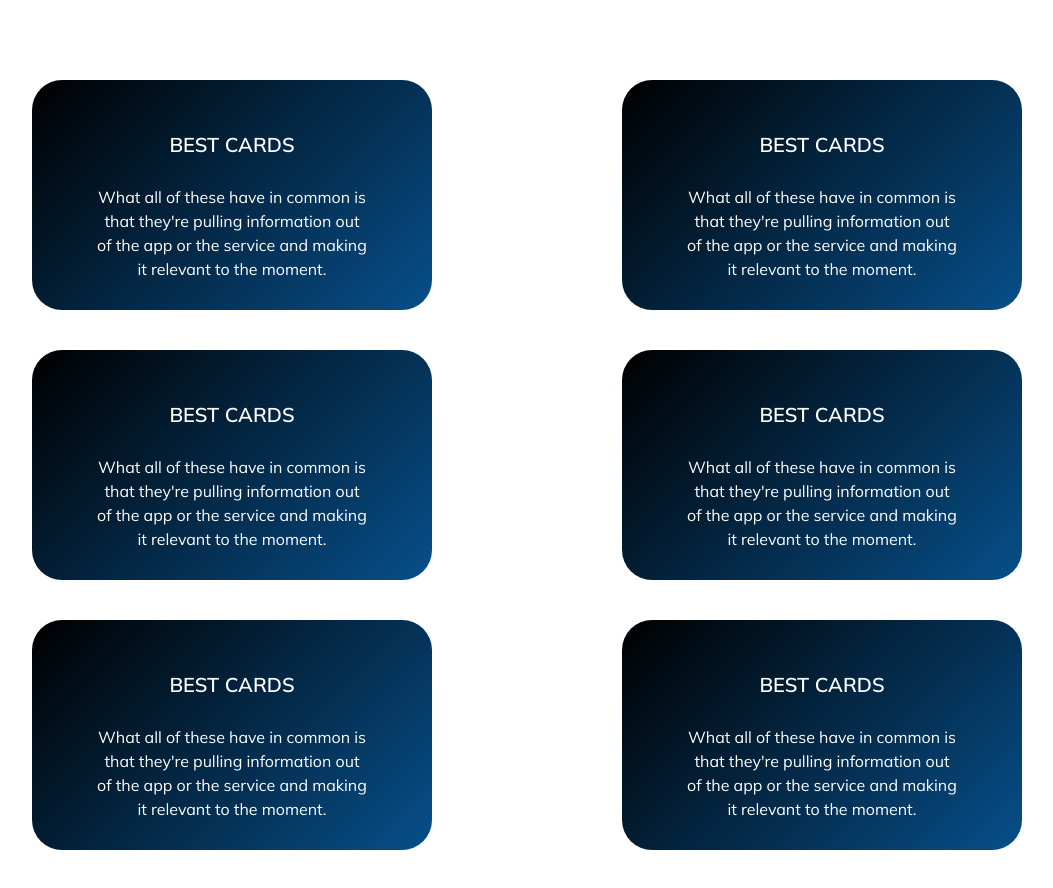
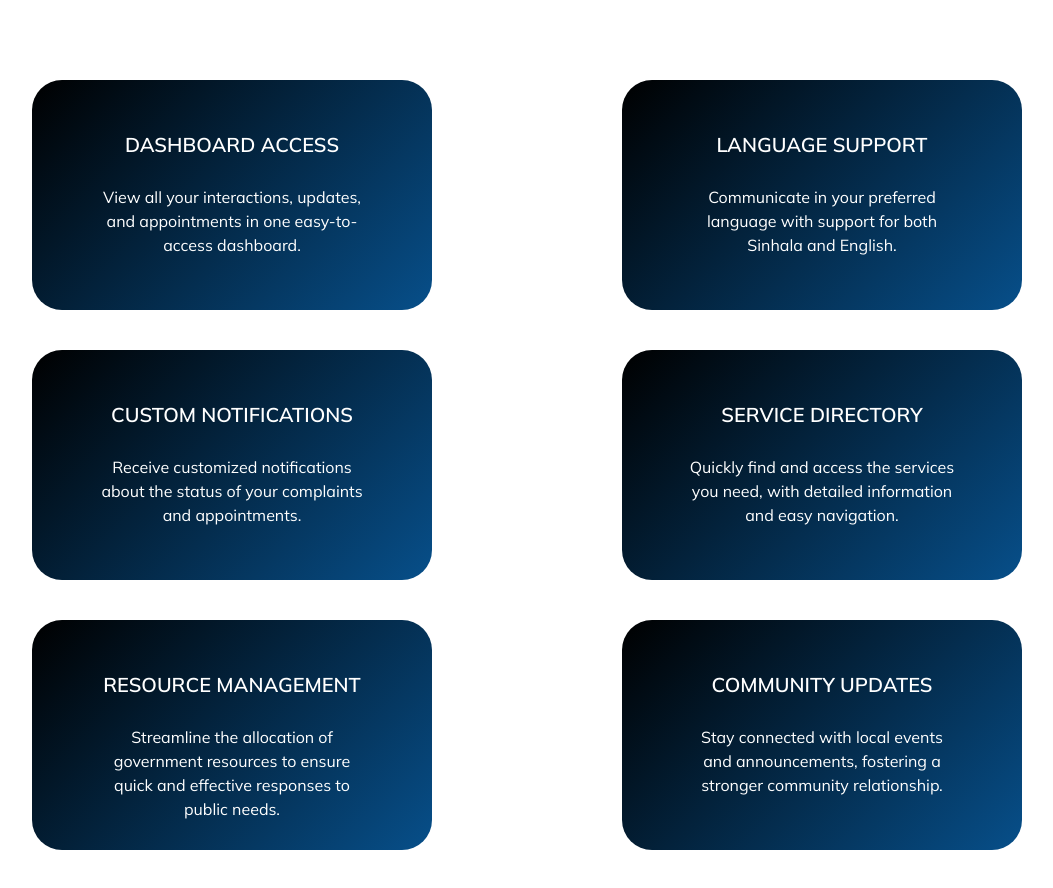
Before and after one commit to CommuniCareSL/CommuniCare-WebApp, a React (Vite) app: page / in a window 1280 px wide. Shown: the part 1740-2628 px from the top of the page, without its empty margins (48-1101 px from the left). Built offline with nearby package versions, Linux system fonts and the light colour scheme.

Commit message:
Feauters part added

```diff
--- a/src/pages/landingPage/Features.jsx
+++ b/src/pages/landingPage/Features.jsx
@@ -14,15 +14,12 @@ const Features = () => {
               data-radius="none"
             >
               <div className="content">
-                <h6 className="category">Best cards</h6>
+                <h6 className="category">Dashboard Access</h6>
                 <p className="description">
-                  What all of these have in common is that they're pulling
-                  information out of the app or the service and making it
-                  relevant to the moment.
+                  View all your interactions, updates, and appointments in one easy-to-access dashboard.
                 </p>
               </div>
-            </div>{" "}
-            {/* end card */}
+            </div>
           </div>
         </div>
 
@@ -35,15 +32,12 @@ const Features = () => {
               data-radius="none"
             >
               <div className="content">
-                <h6 className="category">Best cards</h6>
+                <h6 className="category">Language Support</h6>
                 <p className="description">
-                  What all of these have in common is that they're pulling
-                  information out of the app or the service and making it
-                  relevant to the moment.
+                  Communicate in your preferred language with support for both Sinhala and English.
                 </p>
               </div>
-            </div>{" "}
-            {/* end card */}
+            </div>
           </div>
         </div>
 
@@ -56,15 +50,12 @@ const Features = () => {
               data-radius="none"
             >
               <div className="content">
-                <h6 className="category">Best cards</h6>
+                <h6 className="category">Custom Notifications</h6>
                 <p className="description">
-                  What all of these have in common is that they're pulling
-                  information out of the app or the service and making it
-                  relevant to the moment.
+                  Receive customized notifications about the status of your complaints and appointments.
                 </p>
               </div>
-            </div>{" "}
-            {/* end card */}
+            </div>
           </div>
         </div>
 
@@ -77,15 +68,12 @@ const Features = () => {
               data-radius="none"
             >
               <div className="content">
-                <h6 className="category">Best cards</h6>
+                <h6 className="category">Service Directory</h6>
                 <p className="description">
-                  What all of these have in common is that they're pulling
-                  information out of the app or the service and making it
-                  relevant to the moment.
+                  Quickly find and access the services you need, with detailed information and easy navigation.
                 </p>
               </div>
-            </div>{" "}
-            {/* end card */}
+            </div>
           </div>
         </div>
 
@@ -98,15 +86,12 @@ const Features = () => {
               data-radius="none"
             >
               <div className="content">
-                <h6 className="category">Best cards</h6>
+                <h6 className="category">Resource Management</h6>
                 <p className="description">
-                  What all of these have in common is that they're pulling
-                  information out of the app or the service and making it
-                  relevant to the moment.
+                  Streamline the allocation of government resources to ensure quick and effective responses to public needs.
                 </p>
               </div>
-            </div>{" "}
-            {/* end card */}
+            </div>
           </div>
         </div>
 
@@ -119,15 +104,12 @@ const Features = () => {
               data-radius="none"
             >
               <div className="content">
-                <h6 className="category">Best cards</h6>
+                <h6 className="category">Community Updates</h6>
                 <p className="description">
-                  What all of these have in common is that they're pulling
-                  information out of the app or the service and making it
-                  relevant to the moment.
+                  Stay connected with local events and announcements, fostering a stronger community relationship.
                 </p>
               </div>
-            </div>{" "}
-            {/* end card */}
+            </div>
           </div>
         </div>
       </div>
--- a/src/styles/pages/landingPage/About.css
+++ b/src/styles/pages/landingPage/About.css
@@ -46,7 +46,7 @@
     cursor: default;
     transition: all 0.4s ease;
     border: 3px solid #0991FF;
-    height: 250px;
+    height: 265px;
 }
 
 .services .boxes .box:hover{
```
